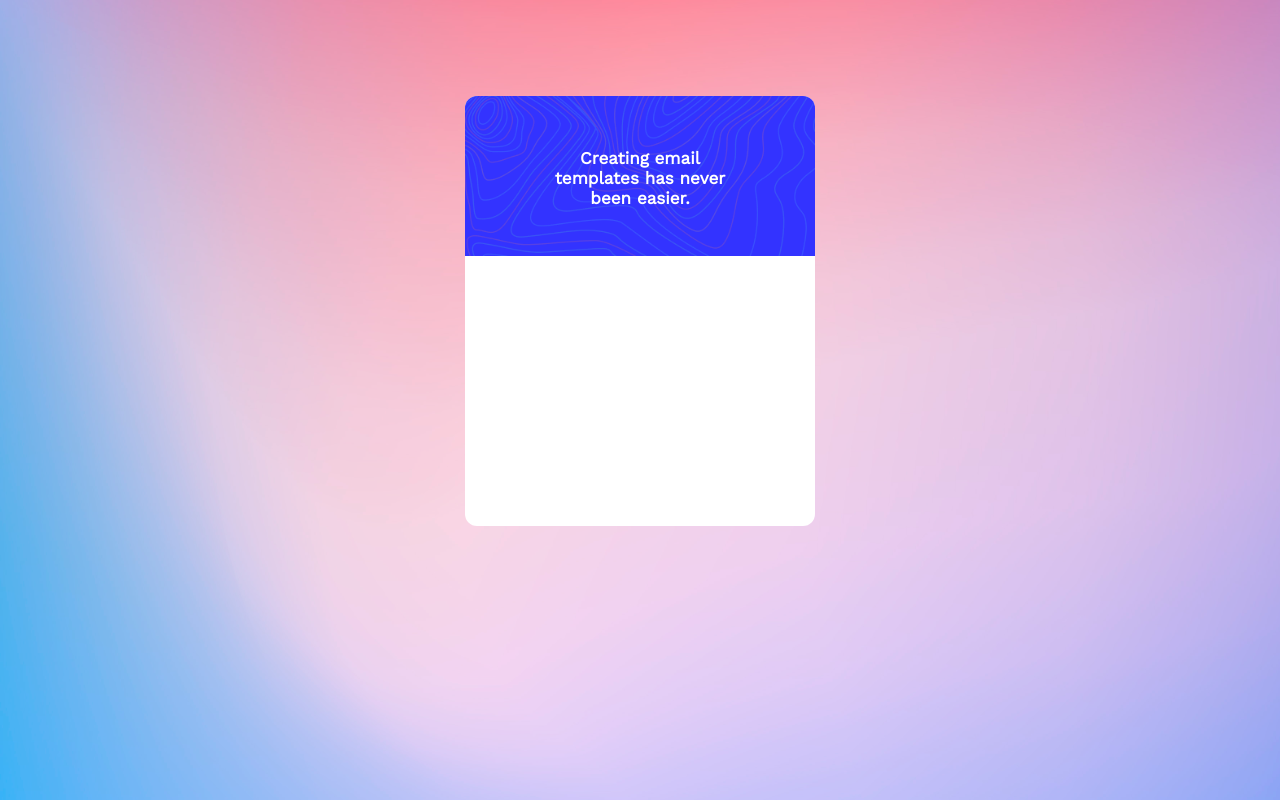
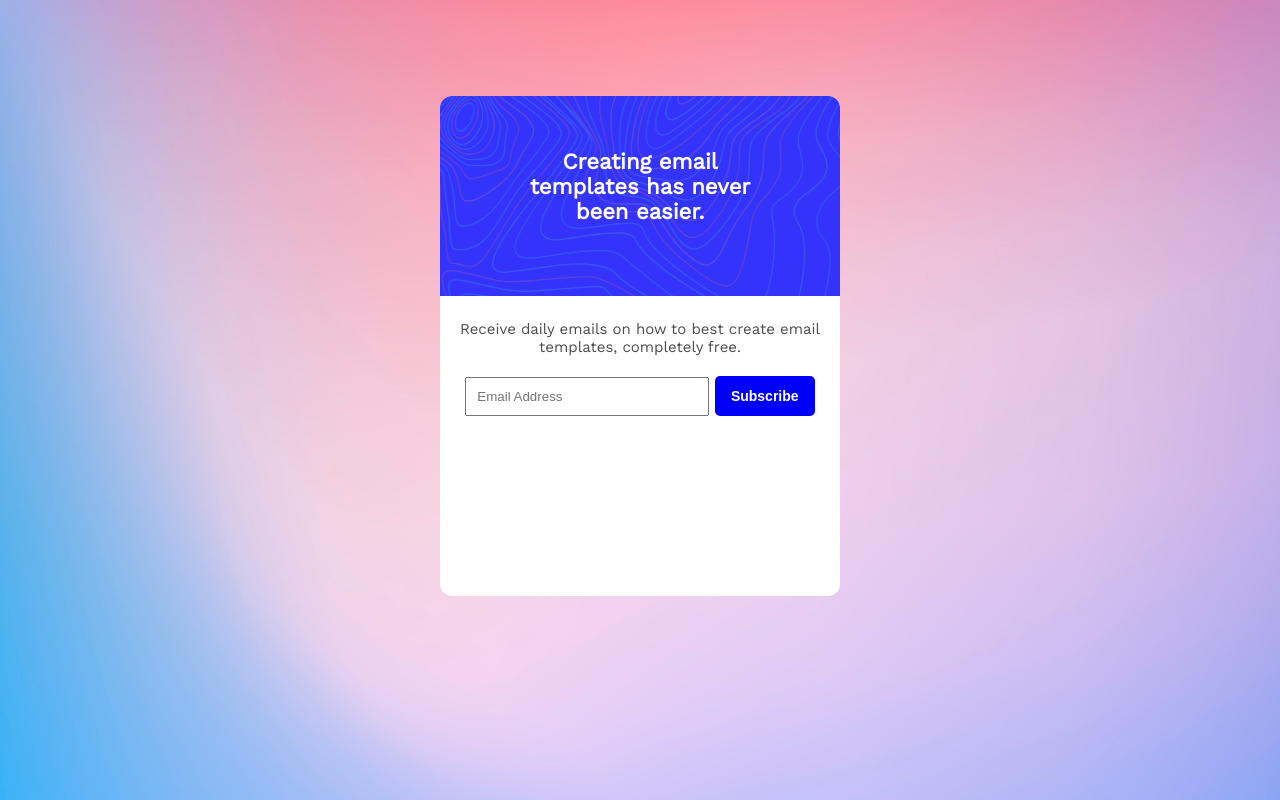
Before and after one commit to bluesky1992-web/Newsletter_Popup_Starter_Files, a plain HTML site: page index.html in a window 1280 px wide. Drawn offline with nearby package versions, Linux system fonts and the light colour scheme.

Commit message:
input and button placed

```diff
--- a/index.html
+++ b/index.html
@@ -18,7 +18,12 @@
       <div class="pattern">
         <img src="./Assets/Pattern.png" alt="pattern" />
       </div>
-      <p class="on-pattern">Creating email templates has never been easier.</p>
+      <h1 class="on-pattern">Creating email templates has never been easier.</h1>
+      <p class="intro">Receive daily emails on how to best create email templates, completely free.</p>
+      <div class="input-button">
+        <input type="text" placeholder="Email Address">
+        <button type="button">Subscribe</button>
+      </div>
     </main>
   </body>
 </html>
--- a/styles.css
+++ b/styles.css
@@ -4,10 +4,11 @@ body {
   display: flex;
   justify-content: center;
   align-items: center;
+  font-family: "Work Sans", sans-serif;
 }
 .container {
-    width: 350px;
-    height: 430px;
+  width: 400px;
+  height: 500px;
   background-color: white;
   margin: 7% auto;
   border-radius: 12px;
@@ -16,11 +17,10 @@ body {
 }
 .pattern img {
   width: 100%;
-  height: 160px;
-  background-color:rgb(0, 0, 255,0.8);
-  border-top-right-radius:12px;
+  height: 200px;
+  background-color: rgb(0, 0, 250, 0.8);
+  border-top-right-radius: 12px;
   border-top-left-radius: 12px;
-
 }
 .on-pattern {
   position: absolute;
@@ -28,9 +28,37 @@ body {
   left: 50%;
   transform: translate(-50%, -50%);
   color: white;
-    font-size: 17px;
-    font-family: 'Work Sans', sans-serif;
+  font-size: 22px;
   font-weight: 700;
   width: 100%;
-    max-width: 50%;
+  max-width: 60%;
 }
+.intro {
+    font-size: 15px;
+    width: 100%;
+    text-align: center;
+    margin: 20px auto;
+    opacity: 0.7;
+}
+
+.input-button {
+    width: 100%;
+}
+
+input[type="text"] {
+    padding: 10px;
+    width: 55%;
+
+}
+
+button {
+    padding: 10px;
+    width: 100px;
+    height: 40px;
+    border-radius: 5px;
+    border-style: hidden;
+    background-color:rgb(0, 0, 250);
+    color: white;
+    font-size: 14px;
+    font-weight: 700;
+}
```
Lines whose indentation alone changed are shown as unchanged.
